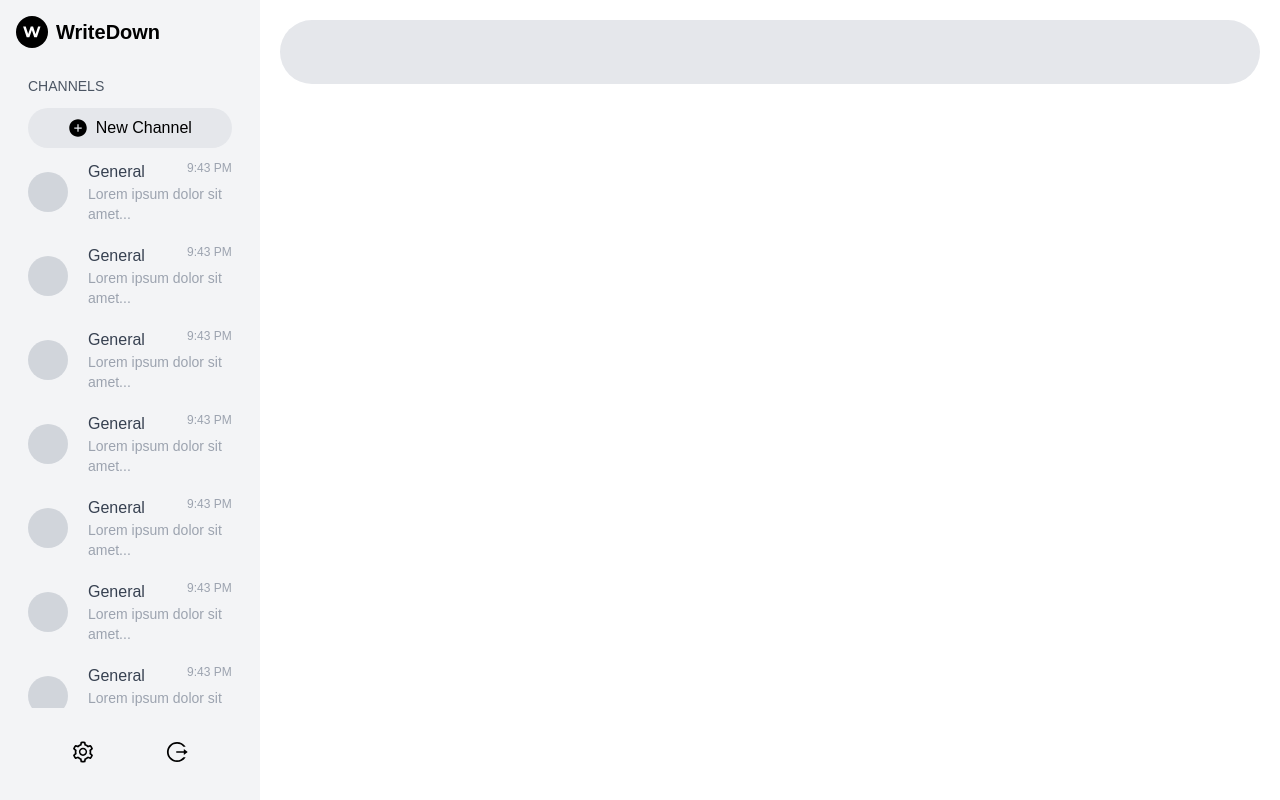
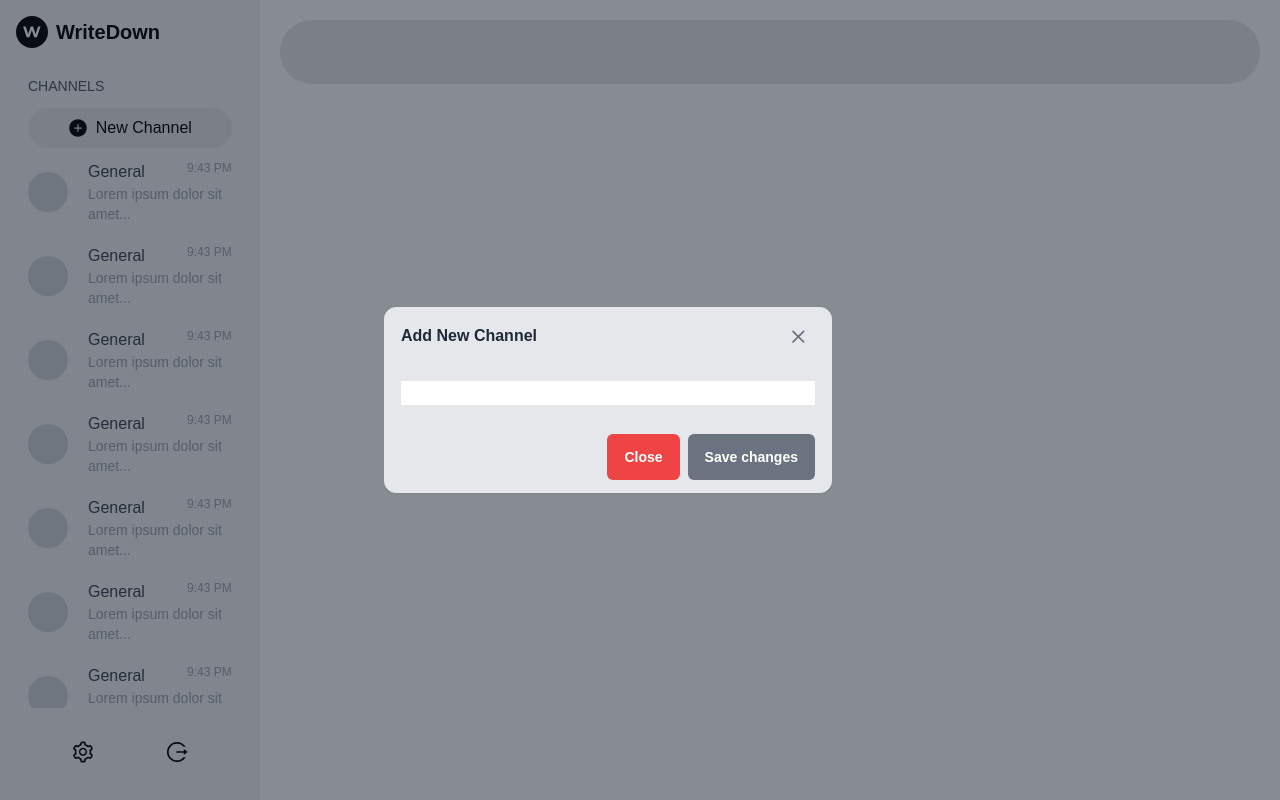
Before and after one commit to NayamAmarshe/writedown, a Next.js app: page /dashboard in a window 1280 px wide. Both pictures are taken after a click on the button "New Channel". Built offline with nearby package versions, Linux system fonts and the light colour scheme; no server answers.

Commit message:
Added Modal

```diff
--- /dev/null
+++ b/components/Modal.tsx
@@ -0,0 +1,54 @@
+import Button from "./Button";
+import React from "react";
+
+interface ModalProps {
+  id: string;
+  children?: React.ReactNode;
+}
+
+const Modal = ({ id, children }: ModalProps) => {
+  return (
+    <div
+      id={id}
+      className="hs-overlay fixed top-0 left-0 z-[60] hidden h-full w-full overflow-y-auto overflow-x-hidden"
+    >
+      <div className="m-3 mt-0 flex min-h-[calc(100%-3.5rem)] items-center opacity-0 transition-all ease-out hs-overlay-open:mt-7 hs-overlay-open:opacity-100 hs-overlay-open:duration-500 sm:mx-auto sm:w-full sm:max-w-lg">
+        <div className="flex flex-col rounded-xl border bg-gray-200 shadow-sm dark:border-gray-700 dark:bg-gray-800 dark:shadow-slate-700/[.7]">
+          <div className="flex items-center justify-between border-b py-3 px-4 dark:border-gray-700">
+            <h3 className="font-bold text-gray-800 dark:text-white">Add New Channel</h3>
+            <Button
+              variant="primary"
+              type="button"
+              className="hs-dropdown-toggle inline-flex h-8 w-8 flex-shrink-0 items-center justify-center rounded-md text-sm text-gray-500 transition-all hover:text-gray-400 focus:outline-none focus:ring-2 focus:ring-gray-400 focus:ring-offset-2 focus:ring-offset-white dark:focus:ring-gray-700 dark:focus:ring-offset-gray-800"
+              data-hs-overlay={`#${id}`}
+            >
+              <span className="sr-only">Close</span>
+              <svg
+                className="h-3.5 w-3.5"
+                width="8"
+                height="8"
+                viewBox="0 0 8 8"
+                fill="none"
+                xmlns="http://www.w3.org/2000/svg"
+              >
+                <path
+                  d="M0.258206 1.00652C0.351976 0.912791 0.479126 0.860131 0.611706 0.860131C0.744296 0.860131 0.871447 0.912791 0.965207 1.00652L3.61171 3.65302L6.25822 1.00652C6.30432 0.958771 6.35952 0.920671 6.42052 0.894471C6.48152 0.868271 6.54712 0.854471 6.61352 0.853901C6.67992 0.853321 6.74572 0.865971 6.80722 0.891111C6.86862 0.916251 6.92442 0.953381 6.97142 1.00032C7.01832 1.04727 7.05552 1.1031 7.08062 1.16454C7.10572 1.22599 7.11842 1.29183 7.11782 1.35822C7.11722 1.42461 7.10342 1.49022 7.07722 1.55122C7.05102 1.61222 7.01292 1.6674 6.96522 1.71352L4.31871 4.36002L6.96522 7.00648C7.05632 7.10078 7.10672 7.22708 7.10552 7.35818C7.10442 7.48928 7.05182 7.61468 6.95912 7.70738C6.86642 7.80018 6.74102 7.85268 6.60992 7.85388C6.47882 7.85498 6.35252 7.80458 6.25822 7.71348L3.61171 5.06702L0.965207 7.71348C0.870907 7.80458 0.744606 7.85498 0.613506 7.85388C0.482406 7.85268 0.357007 7.80018 0.264297 7.70738C0.171597 7.61468 0.119017 7.48928 0.117877 7.35818C0.116737 7.22708 0.167126 7.10078 0.258206 7.00648L2.90471 4.36002L0.258206 1.71352C0.164476 1.61976 0.111816 1.4926 0.111816 1.36002C0.111816 1.22744 0.164476 1.10028 0.258206 1.00652Z"
+                  fill="currentColor"
+                />
+              </svg>
+            </Button>
+          </div>
+          <div className="overflow-y-auto p-4">{children}</div>
+          <div className="flex items-center justify-end gap-x-2 border-t py-3 px-4 dark:border-gray-700">
+            <Button variant="solid-red" type="button" data-hs-overlay={`#${id}`}>
+              Close
+            </Button>
+            <Button variant="solid-gray">Save changes</Button>
+          </div>
+        </div>
+      </div>
+    </div>
+  );
+};
+
+export default Modal;
--- a/components/Sidebar.tsx
+++ b/components/Sidebar.tsx
@@ -5,11 +5,17 @@ import {
   AiOutlineSetting,
   AiOutlineUserSwitch,
 } from "react-icons/ai";
+import Button from "./Button";
+import Modal from "./Modal";
 import React from "react";
 
 const Sidebar = () => {
   return (
     <div className="flex max-h-screen w-3/12 flex-col justify-between overflow-hidden bg-gray-100 p-4">
+      <Modal id="add-new-channel">
+        <input type="text" />
+        <input type="text" />
+      </Modal>
       {/* TOP BAR */}
       <div className="flex w-full flex-row items-center justify-between">
         {/* LOGO */}
@@ -24,10 +30,14 @@ const Sidebar = () => {
         {/* CHANNELS HEADING */}
         <h4 className="mt-4 text-sm font-medium text-gray-600">CHANNELS</h4>
         {/* NEW CHANNEL BUTTON */}
-        <button className="flex w-full flex-row items-center justify-center gap-2 rounded-full bg-gray-200 p-2">
+        <button
+          className="flex w-full flex-row items-center justify-center gap-2 rounded-full bg-gray-200 p-2"
+          data-hs-overlay="#add-new-channel"
+        >
           <AiFillPlusCircle className="text-xl" />
           New Channel
         </button>
+
         {/* CHANNEL LIST */}
         <div className="flex flex-col gap-5 overflow-auto">
           {[1, 2, 3, 4, 5, 6, 7, 8, 9, 10, 11, 12, 13, 14, 15].map((item, index) => {
```
